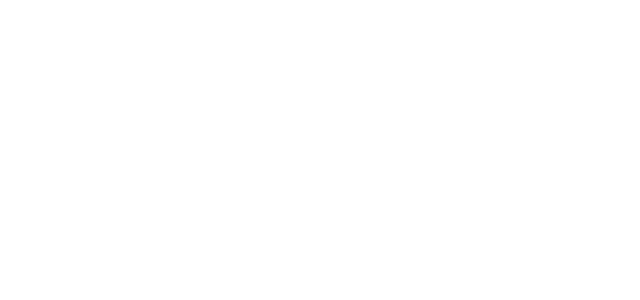
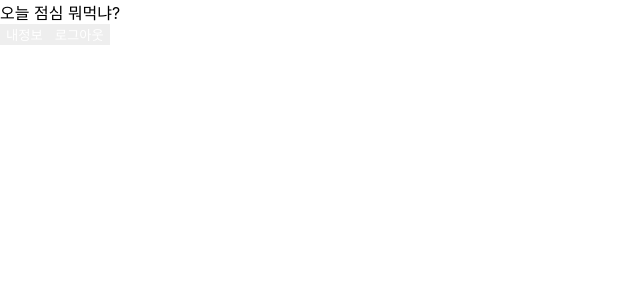
Before and after one commit to jihyunan-dev/hanghae_mini_front, a React (Create React App) app: page / in a window 1280 px wide. Shown: the top 300 px of the page, without its empty margins (0-640 px from the left). Built offline with nearby package versions, Linux system fonts and the light colour scheme.

Commit message:
[Add] Button.js, Input.js, Header.js뼈대 작성

```diff
--- a/src/App.js
+++ b/src/App.js
@@ -1,9 +1,10 @@
 import React from "react";
+import Header from "./components/Header";
 
 const App = () => {
   return (
     <>
-      <div></div>
+      <Header></Header>
     </>
   );
 };
--- /dev/null
+++ b/src/components/Header.js
@@ -0,0 +1,14 @@
+import React from "react";
+import Button from "../elements/Button";
+
+const Header = (props) => {
+  return (
+    <>
+      <div>오늘 점심 뭐먹냐?</div>
+      <Button text="내정보"></Button>
+      <Button text="로그아웃"></Button>
+    </>
+  );
+};
+
+export default Header;
--- a/src/elements/Button.js
+++ b/src/elements/Button.js
@@ -0,0 +1,33 @@
+import React from "react";
+import styled from "styled-components";
+
+const Button = (props) => {
+  const { text, width, margin, padding } = props;
+
+  const stlyes = {
+    width: width,
+    margin: margin,
+    padding: padding,
+  };
+  return (
+    <>
+      <ElButton>{text}</ElButton>
+    </>
+  );
+};
+
+Button.defaultProps = {
+  width: "100%",
+  text: false,
+  margin: false,
+  padding: false,
+};
+
+const ElButton = styled.button`
+  width: ${(props) => props.width};
+  background-color: #eee;
+  color: #fff;
+  border: none;
+`;
+
+export default Button;
```
Also changed, not shown: src/elements/Input.js (+19 -0 lines).
